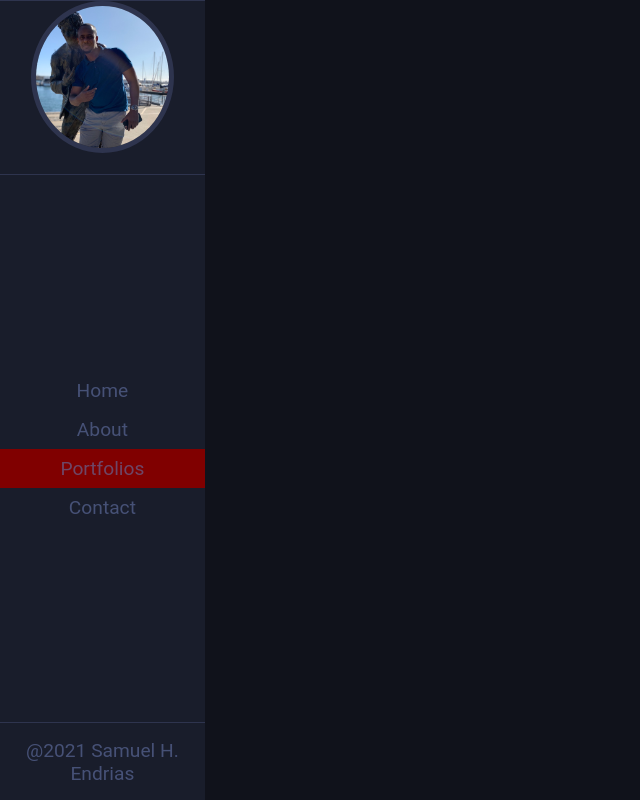
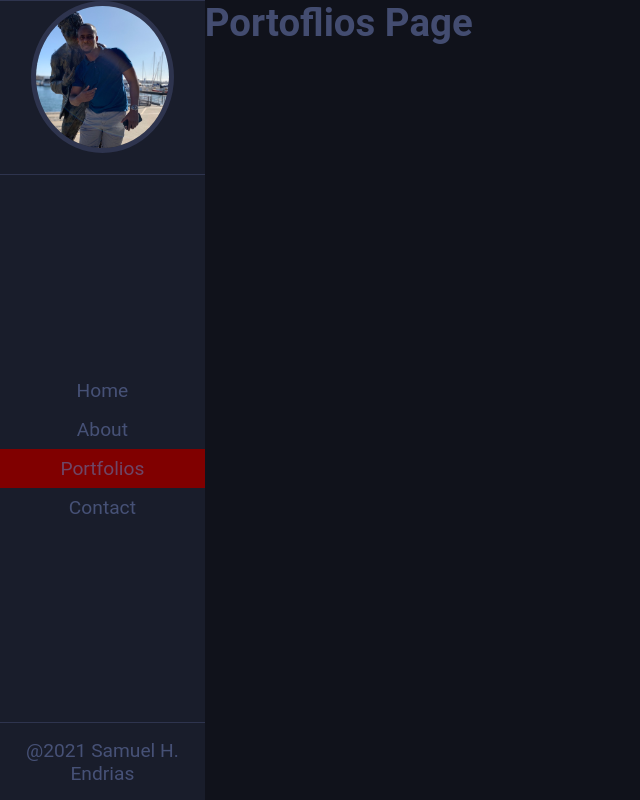
Before and after one commit to Samuel-en/My-Port, a React (Create React App) app: page /portfolios in a window 1280 px wide. Shown: the whole page, without its empty margins (0-640 px from the left). Built offline with nearby package versions, Linux system fonts and the light colour scheme.

Commit message:
additional routes created to navigate through pages.

```diff
--- a/src/App.js
+++ b/src/App.js
@@ -2,7 +2,9 @@ import './App.scss' ;
 import NavBar from './Components/NavBar';
 import HomePage from './Pages/HomePage';
 import {Switch, Route} from 'react-router-dom';
-import AboutPage from './Pages/AboutPage'
+import AboutPage from './Pages/AboutPage';
+import PortfoliosPage from './Pages/PortfoliosPage';
+import ContactPage from './Pages/ContactPage';
 
 function App() {
   return (
@@ -19,6 +21,12 @@ function App() {
             <Route path= "/about" exact>
               <AboutPage />
             </Route>
+            <Route path= "/portfolios" exact>
+              <PortfoliosPage />
+            </Route>
+            <Route path= "/contact" exact>
+              <ContactPage />
+            </Route>
           </Switch>
         </div>
       </div>
--- /dev/null
+++ b/src/Pages/ContactPage.js
@@ -0,0 +1,11 @@
+import React from 'react'
+
+function ContactPage() {
+    return (
+        <div>
+            <h1>Contact Page </h1>
+        </div>
+    )
+}
+
+export default ContactPage
--- /dev/null
+++ b/src/Pages/PortfoliosPage.js
@@ -0,0 +1,11 @@
+import React from 'react'
+
+function PortfoliosPage() {
+    return (
+        <div>
+            <h1> Portoflios Page</h1>
+        </div>
+    )
+}
+
+export default PortfoliosPage
```
